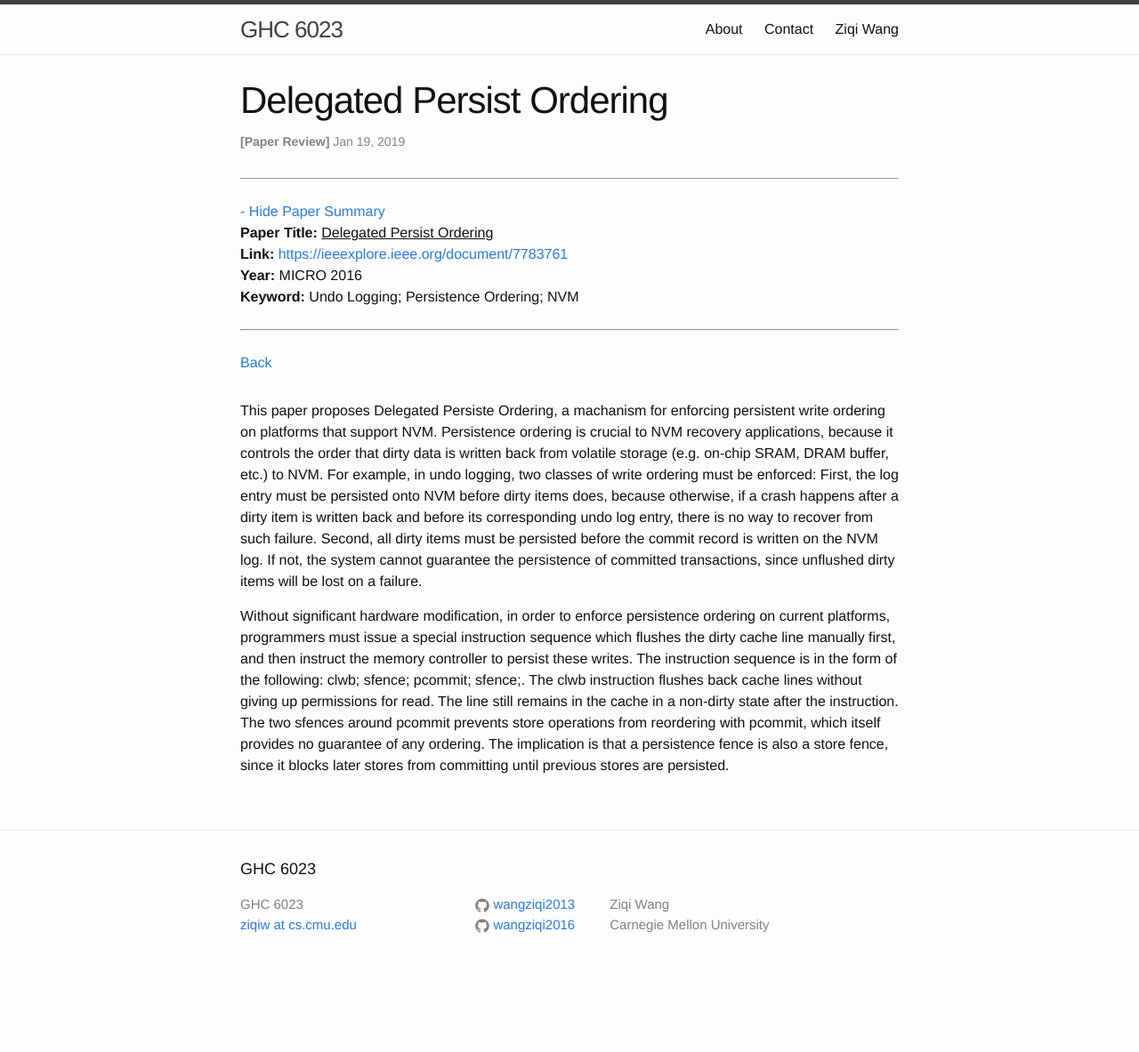
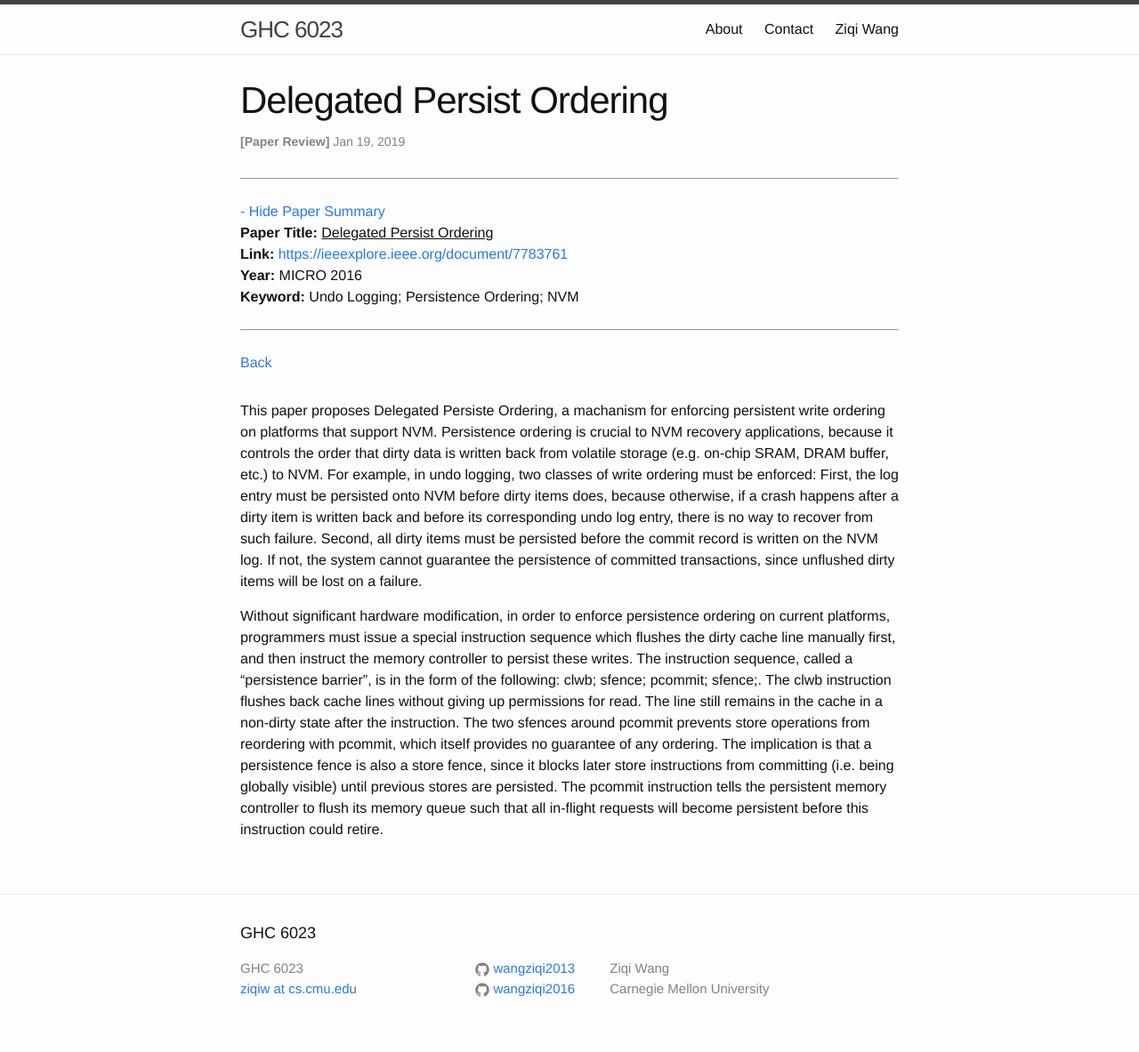
Before and after one commit to wangziqi2013/wangziqi2013.github.io, a Jekyll site: the page built from _posts/2019-01-19-delegated-persist-ordering.markdown, in a window 1280 px wide. Shown: the whole page at 89% size. Built offline with Jekyll 4.4.1, drawn with Linux system fonts in a browser that asks for light colours; before the commit the page ends 1111 px from its top, so only the background shows below that.

Commit message:
Adding sync barrier

```diff
--- a/_posts/2019-01-19-delegated-persist-ordering.markdown
+++ b/_posts/2019-01-19-delegated-persist-ordering.markdown
@@ -24,8 +24,10 @@ lost on a failure.
 
 Without significant hardware modification, in order to enforce persistence ordering on current platforms, programmers must
 issue a special instruction sequence which flushes the dirty cache line manually first, and then instruct the memory controller
-to persist these writes. The instruction sequence is in the form of the following: clwb; sfence; pcommit; sfence;. The clwb
+to persist these writes. The instruction sequence, called a "persistence barrier", is in the form of the following: clwb; sfence; pcommit; sfence;. The clwb
 instruction flushes back cache lines without giving up permissions for read. The line still remains in the cache in a
 non-dirty state after the instruction. The two sfences around pcommit prevents store operations from reordering with
 pcommit, which itself provides no guarantee of any ordering. The implication is that a persistence fence is also a
-store fence, since it blocks later stores from committing until previous stores are persisted.
+store fence, since it blocks later store instructions from committing (i.e. being globally visible) until previous stores
+are persisted. The pcommit instruction tells the persistent memory controller to flush its memory queue such that all
+in-flight requests will become persistent before this instruction could retire.
```
